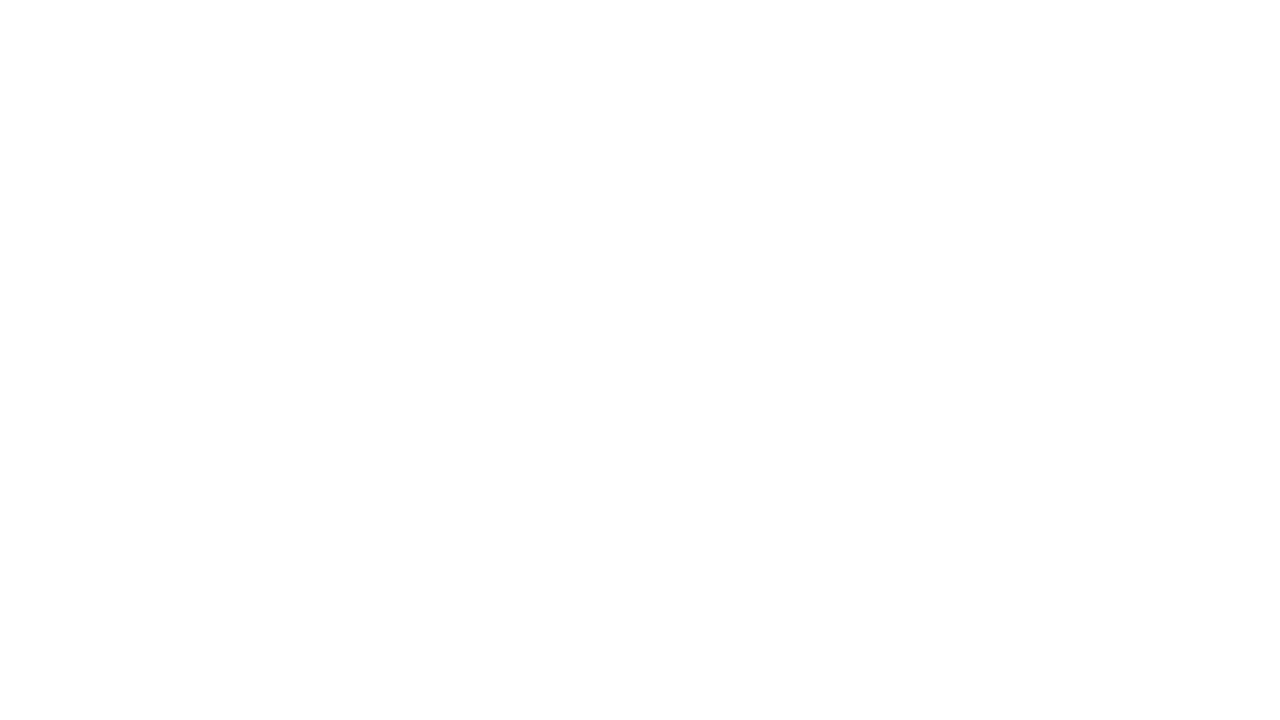
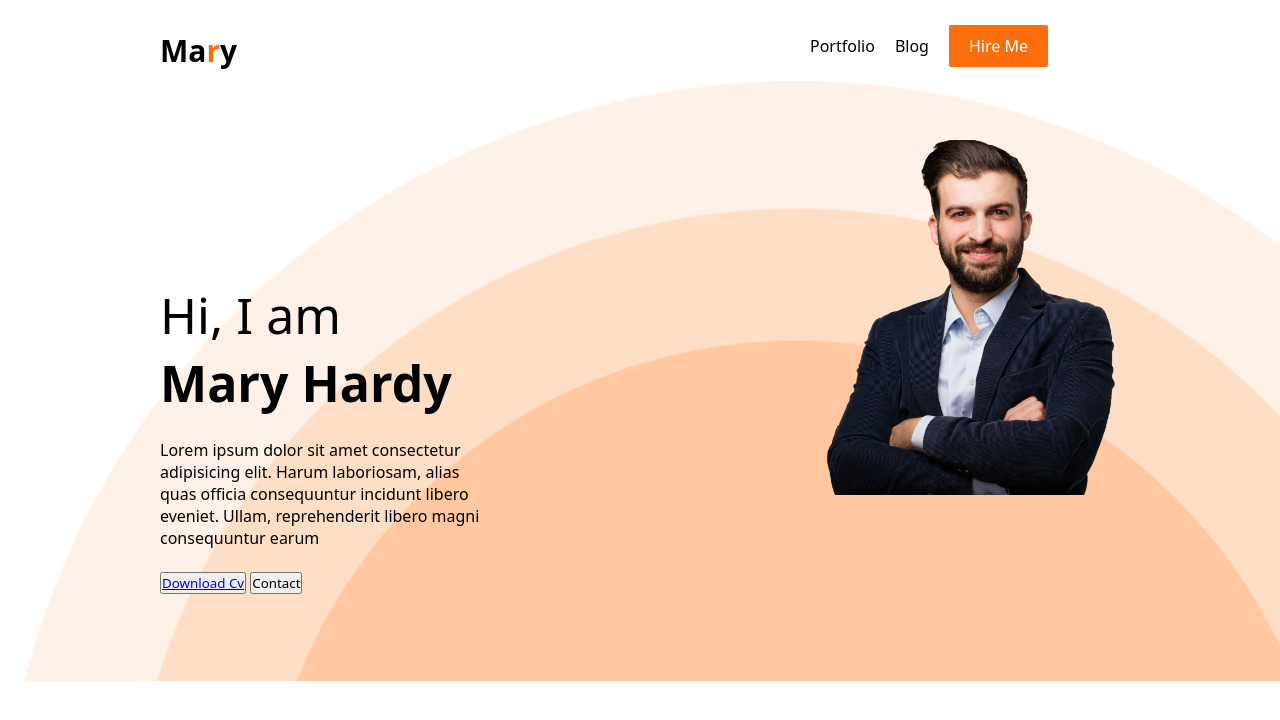
Before and after one commit to HabluProgrammerFarhan/developer-portfolio, a plain HTML site: page index.html in a window 1280 px wide. Drawn offline with Linux system fonts and the light colour scheme.

Commit message:
sdcgsygdy

```diff
--- a/index.html
+++ b/index.html
@@ -1,21 +1,56 @@
 <!DOCTYPE html>
 <html lang="en">
-<head>
-    <meta charset="UTF-8">
-    <meta name="viewport" content="width=device-width, initial-scale=1.0">
+  <head>
+    <meta charset="UTF-8" />
+    <meta name="viewport" content="width=device-width, initial-scale=1.0" />
     <title>Developer Portfolio</title>
-</head>
-<body>
+    <link rel="stylesheet" href="./style.css" />
+  </head>
+  <body>
     <header>
-        <nav>
-
-        </nav>
+      <nav id="nav">
+        <div class="navTextContainer">
+          <div>
+            <span>Ma<strong class="r">r</strong>y</span>
+          </div>
+        </div>
+        <div class="navItemsContainer">
+          <ul>
+            <li><a href="">Portfolio</a></li>
+            <li><a href="">Blog</a></li>
+            <li>
+              <a class="hireMe" href=""><span>Hire Me</span></a>
+            </li>
+          </ul>
+        </div>
+      </nav>
     </header>
     <main>
-
+      <section class="hardy">
+        <div class="hardyLeft">
+          <div>
+            <p>Hi, I am <br /><strong>Mary Hardy</strong></p>
+            <br />
+            <span>
+              Lorem ipsum dolor sit amet consectetur adipisicing elit. Harum
+              laboriosam, alias quas officia consequuntur incidunt libero
+              eveniet. Ullam, reprehenderit libero magni consequuntur earum </span
+            ><br /><br />
+            <button>
+              <a
+                download
+                href="https://docs.google.com/document/d/1fU5Vg1ODtu8EToSbZ-uw-77n6GQLvtoT4l3Xfovv8xA/edit"
+                >Download Cv</a
+              >
+            </button>
+            <button>Contact</button>
+          </div>
+        </div>
+        <div class="hardyRight">
+          <img width="500px" src="./images/hardy.png" alt="" />
+        </div>
+      </section>
     </main>
-    <footer>
-
-    </footer>
-</body>
+    <footer></footer>
+  </body>
 </html>
--- /dev/null
+++ b/style.css
@@ -0,0 +1,87 @@
+* {
+  margin: 0;
+  padding: 0;
+  font-family: system-ui, -apple-system, BlinkMacSystemFont, "Segoe UI", Roboto,
+    Oxygen, Ubuntu, Cantarell, "Open Sans", "Helvetica Neue", sans-serif;
+}
+nav {
+  display: flex;
+  padding: 10px 0px;
+  margin-top: 20px;
+}
+.navTextContainer {
+  width: 50%;
+  margin: auto;
+}
+.navTextContainer > div {
+  width: 50%;
+  margin: auto;
+}
+.navTextContainer > div > span {
+  font-size: 30px;
+  font-weight: 900;
+}
+.r {
+  color: rgba(253, 110, 10, 1);
+}
+
+.navItemsContainer {
+  width: 50%;
+}
+.navItemsContainer > ul {
+  display: flex;
+  width: 50%;
+  margin: auto;
+  list-style: none;
+}
+.navItemsContainer > ul > li {
+  padding: 5px 10px;
+}
+.navItemsContainer > ul > li > a {
+  text-decoration: none;
+  color: black;
+}
+.hireMe {
+  background-color: rgba(253, 110, 10, 1);
+  padding: 10px 20px;
+  border-radius: 2px;
+}
+.hireMe > span {
+  color: white;
+  font-weight: 500;
+}
+/* styles gor section hardy */
+
+.hardy {
+  width: 100%;
+  display: flex;
+  background-image: url("./images/header_bg.png");
+  height: 600px;
+  background-repeat: no-repeat;
+  background-size: cover;
+  text-align: center;
+}
+.hardyLeft {
+  width: 50%;
+  padding: 200px 0;
+  margin: auto;
+  text-align: left;
+}
+.hardyLeft > div {
+  width: 50%;
+  margin: auto;
+}
+.hardyLeft > div > span {
+  font-weight: 100;
+}
+.hardyLeft > div > p {
+  text-align: left;
+  font-size: 50px;
+}
+.hardyRight {
+  width: 50%;
+}
+.hardyRight > img {
+  width: 50%;
+  margin-top: 44px;
+}
```
